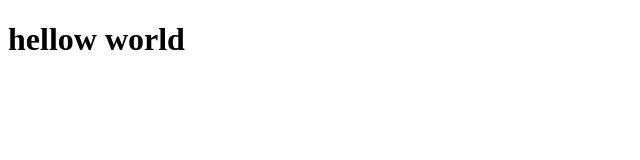
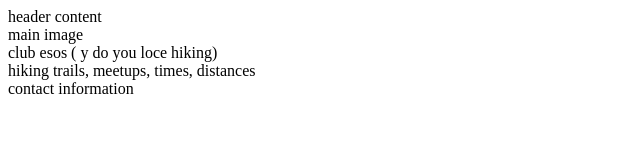
Before and after one commit to Alica5/love_running, a plain HTML site: page index.htm in a window 1280 px wide. Shown: the whole page, without its empty margins (0-640 px from the left). Drawn offline with Linux system fonts and the light colour scheme.

Commit message:
adding page structure

```diff
--- a/index.htm
+++ b/index.htm
@@ -9,6 +9,18 @@
     <title>Dominicas Hikes </title>
 </head>
 <body>
-    <h1>hellow world</h1>
+    <header> header content </header>
+    <section>
+        main image
+    </section>
+    <section>
+        club esos ( y do you loce hiking)
+    </section>
+    <section>
+        hiking trails, meetups, times, distances
+    </section>
+    <footer>
+        contact information
+    </footer>
 </body>
 </html>
```
